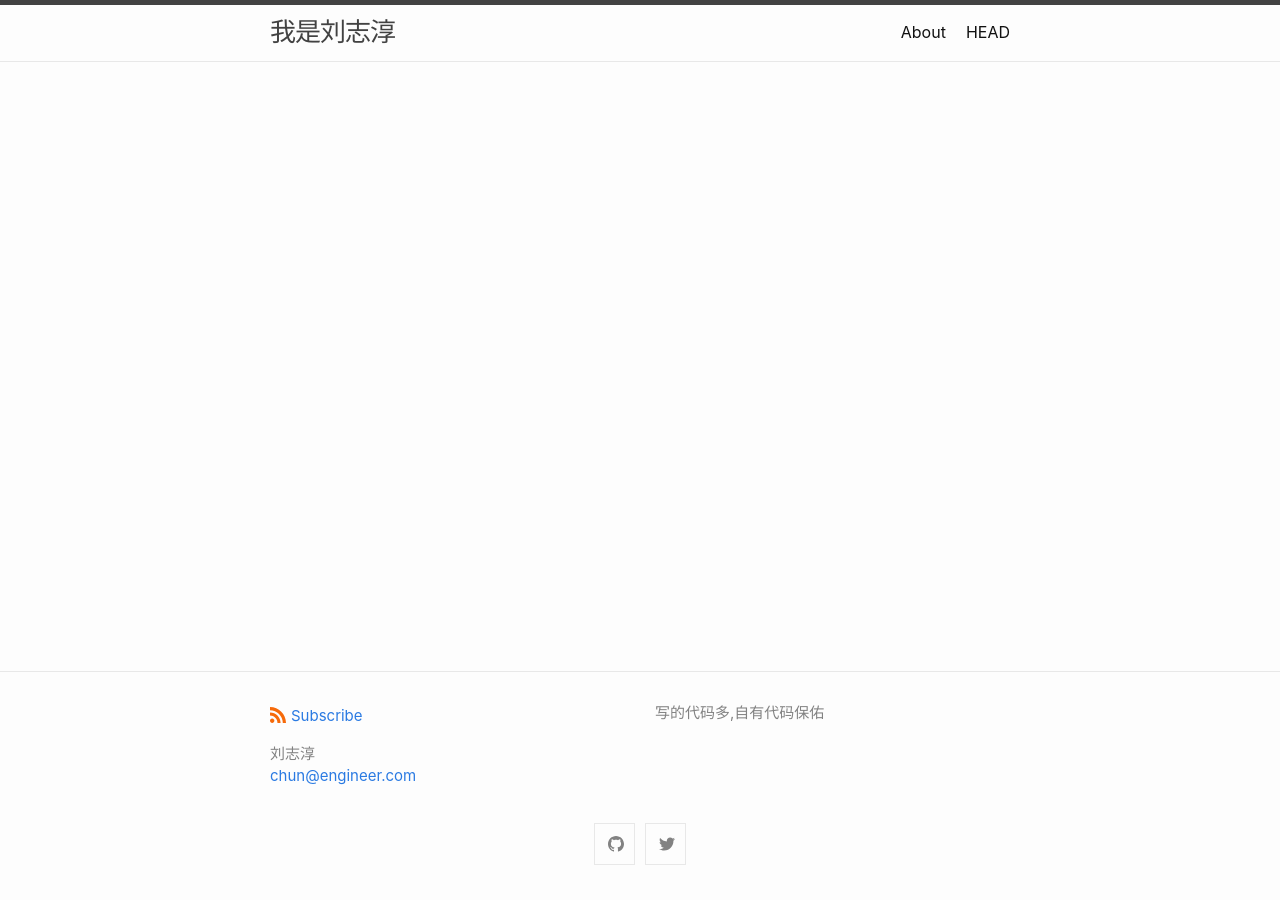
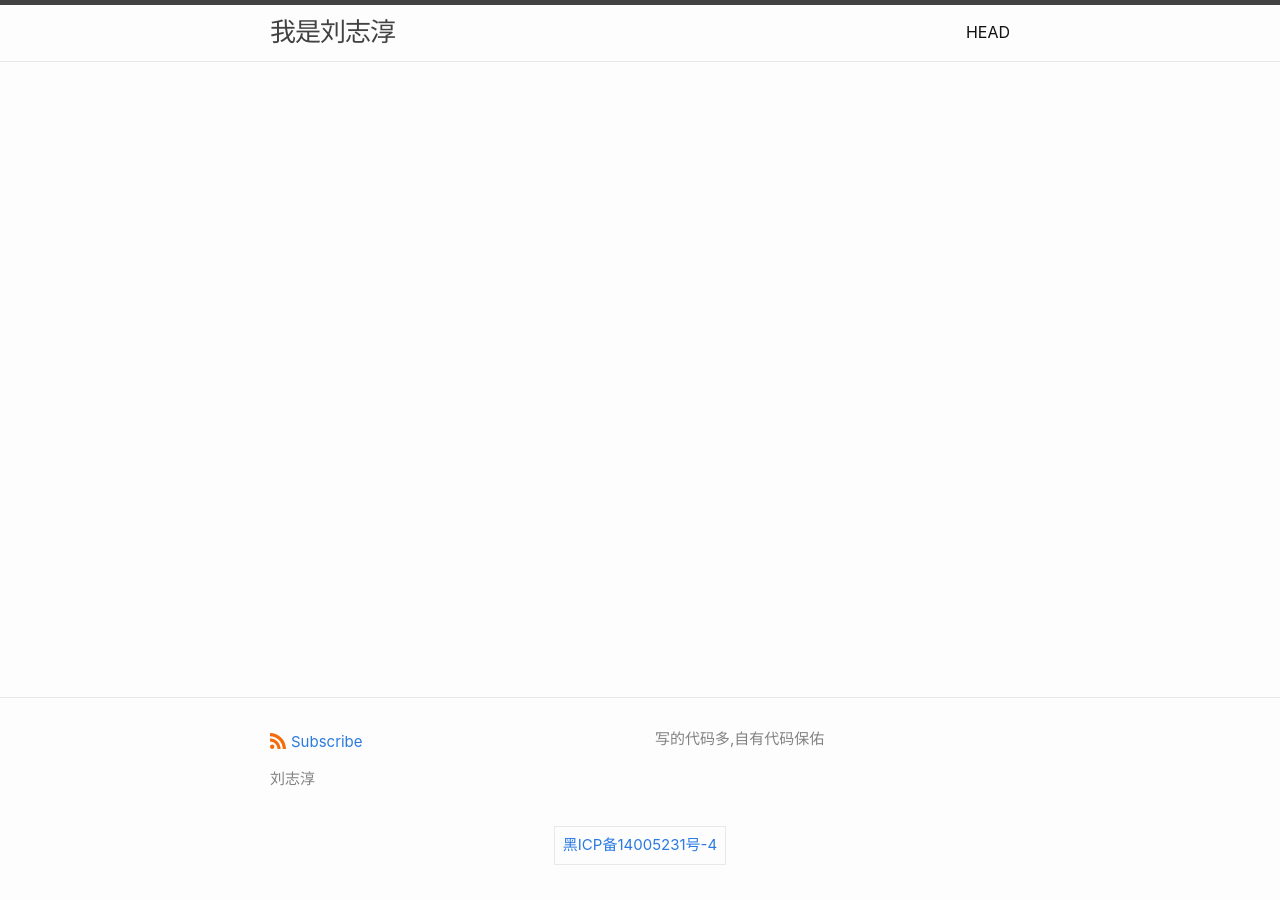
Before and after one commit to chunice/chunice.github.io, a Jekyll site: the page built from index.md, in a window 1280 px wide. Built offline with Jekyll 4.4.1, drawn with Linux system fonts in a browser that asks for light colours.

Commit message:
first blood

```diff
--- a/_includes/footer.html
+++ b/_includes/footer.html
@@ -18,7 +18,7 @@
             <li class="p-name">{{ site.author.name | escape }}</li>
           {% endif -%}
           {% if site.author.email -%}
-            <li><a class="u-email" href="mailto:{{ site.author.email }}">{{ site.author.email }}</a></li>
+            <!-- <li><a class="u-email" href="mailto:{{ site.author.email }}">{{ site.author.email }}</a></li> -->
           {%- endif %}
         </ul>
       {%- endif %}
--- a/_includes/social.html
+++ b/_includes/social.html
@@ -1,22 +1,7 @@
 {%- assign social = site.minima.social_links -%}
 
 <ul class="social-media-list">
-  {%- for glb in social.gitlab -%}{%- if glb.username and glb.instance -%}<li><a rel="me" href="https://{{ glb.instance | cgi_escape | escape}}/{{glb.username}}" target="_blank" title="{{ glb.username | escape }}"><svg class="svg-icon grey"><use xlink:href="{{ '/assets/minima-social-icons.svg#gitlab' | relative_url }}"></use></svg></a></li>{%- endif -%}{%- endfor -%}
-  {%- if social.dribbble -%}<li><a rel="me" href="https://dribbble.com/{{ social.dribbble | cgi_escape | escape }}" target="_blank" title="{{ social.dribbble | escape }}"><svg class="svg-icon grey"><use xlink:href="{{ '/assets/minima-social-icons.svg#dribbble' | relative_url }}"></use></svg></a></li>{%- endif -%}
-  {%- if social.facebook -%}<li><a rel="me" href="https://www.facebook.com/{{ social.facebook | cgi_escape | escape }}" target="_blank" title="{{ social.facebook | escape }}"><svg class="svg-icon grey"><use xlink:href="{{ '/assets/minima-social-icons.svg#facebook' | relative_url }}"></use></svg></a></li>{%- endif -%}
-  {%- if social.flickr -%}<li><a rel="me" href="https://www.flickr.com/photos/{{ social.flickr | cgi_escape | escape }}" target="_blank" title="{{ social.flickr | escape }}"><svg class="svg-icon grey"><use xlink:href="{{ '/assets/minima-social-icons.svg#flickr' | relative_url }}"></use></svg></a></li>{%- endif -%}
-  {%- if social.github -%}<li><a rel="me" href="https://github.com/{{ social.github | cgi_escape | escape }}" target="_blank" title="{{ social.github | escape }}"><svg class="svg-icon grey"><use xlink:href="{{ '/assets/minima-social-icons.svg#github' | relative_url }}"></use></svg></a></li>{%- endif -%}
-  {%- if social.stackoverflow -%}<li><a rel="me" href="https://stackoverflow.com/users/{{ social.stackoverflow | cgi_escape | escape }}" target="_blank" title="{{ social.stackoverflow | escape }}"><svg class="svg-icon grey"><use xlink:href="{{ '/assets/minima-social-icons.svg#stackoverflow' | relative_url }}"></use></svg></a></li>{%- endif -%}
-  {%- if social.instagram -%}<li><a rel="me" href="https://www.instagram.com/{{ social.instagram | cgi_escape | escape }}" target="_blank" title="{{ social.instagram | escape }}"><svg class="svg-icon grey"><use xlink:href="{{ '/assets/minima-social-icons.svg#instagram' | relative_url }}"></use></svg></a></li>{%- endif -%}
-  {%- if social.linkedin -%}<li><a rel="me" href="https://www.linkedin.com/in/{{ social.linkedin | cgi_escape | escape }}" target="_blank" title="{{ social.linkedin | escape }}"><svg class="svg-icon grey"><use xlink:href="{{ '/assets/minima-social-icons.svg#linkedin' | relative_url }}"></use></svg></a></li>{%- endif -%}
-  {%- if social.pinterest -%}<li><a rel="me" href="https://www.pinterest.com/{{ social.pinterest | cgi_escape | escape }}" target="_blank" title="{{ social.pinterest | escape }}"><svg class="svg-icon grey"><use xlink:href="{{ '/assets/minima-social-icons.svg#pinterest' | relative_url }}"></use></svg></a></li>{%- endif -%}
-  {%- for mst in social.mastodon -%}{%- if mst.username and mst.instance -%}<li><a rel="me" href="https://{{ mst.instance | cgi_escape | escape}}/@{{mst.username}}" target="_blank" title="{{ mst.username | escape }}"><svg class="svg-icon grey"><use xlink:href="{{ '/assets/minima-social-icons.svg#mastodon' | relative_url }}"></use></svg></a></li>{%- endif -%}{%- endfor -%}
-  {%- if social.twitter -%}<li><a rel="me" href="https://twitter.com/{{ social.twitter | cgi_escape | escape }}" target="_blank" title="{{ social.twitter | escape }}"><svg class="svg-icon grey"><use xlink:href="{{ '/assets/minima-social-icons.svg#twitter' | relative_url }}"></use></svg></a></li>{%- endif -%}
-  {%- if social.youtube -%}<li><a rel="me" href="https://www.youtube.com/{{ social.youtube | cgi_escape | escape }}" target="_blank" title="{{ social.youtube | escape }}"><svg class="svg-icon grey"><use xlink:href="{{ '/assets/minima-social-icons.svg#youtube' | relative_url }}"></use></svg></a></li>{%- endif -%}
-  {%- if social.youtube_channel -%}<li><a rel="me" href="https://www.youtube.com/channel/{{ social.youtube_channel | cgi_escape | escape }}" target="_blank" title="{{ social.youtube_channel_name | escape | default: 'YouTube' }}"><svg class="svg-icon grey"><use xlink:href="{{ '/assets/minima-social-icons.svg#youtube' | relative_url }}"></use></svg></a></li>{%- endif -%}
-  {%- if social.telegram -%}<li><a rel="me" href="https://t.me/{{ social.telegram | cgi_escape | escape }}" target="_blank" title="{{ social.telegram | escape }}"><svg class="svg-icon grey"><use xlink:href="{{ '/assets/minima-social-icons.svg#telegram' | relative_url }}"></use></svg></a></li>{%- endif -%}
-  {%- if social.keybase -%}<li><a rel="me" href="https://keybase.io/{{ social.keybase | cgi_escape | escape }}" target="_blank" title="{{ social.keybase | escape }}"><svg class="svg-icon grey"><use xlink:href="{{ '/assets/minima-social-icons.svg#keybase' | relative_url }}"></use></svg></a></li>{%- endif -%}
-  {%- if social.microdotblog -%}<li><a rel="me" href="https://micro.blog/{{ social.microdotblog | cgi_escape | escape }}" target="_blank" title="{{ social.microdotblog | escape }}"><svg class="svg-icon grey"><use xlink:href="{{ '/assets/minima-social-icons.svg#microdotblog' | relative_url }}"></use></svg></a></li>{%- endif -%}
-  {%- if social.devto -%}<li><a href="https://dev.to/{{ social.devto | cgi_escape | escape }}" target="_blank" title="{{ social.devto | escape }}"><svg class="svg-icon grey"><use xlink:href="{{ '/assets/minima-social-icons.svg#devto' | relative_url }}"></use></svg></a></li>{%- endif -%}
-  {%- if social.google_scholar_id -%}<li><a href="https://scholar.google.com/citations?user={{ social.google_scholar_id | cgi_escape | escape }}" target="_blank" title="Google Scholar"><svg class="svg-icon grey"><use xlink:href="{{ '/assets/minima-social-icons.svg#google_scholar' | relative_url }}"></use></svg></a></li>{%- endif -%}
+  <li>
+  <a href="http://www.beian.miit.gov.cn" target="_blank">黑ICP备14005231号-4</a>
+  </li>
 </ul>
```
Also changed, not shown: about.md (deleted, +0 -18 lines), README.md (deleted), screenshot.png (deleted).
